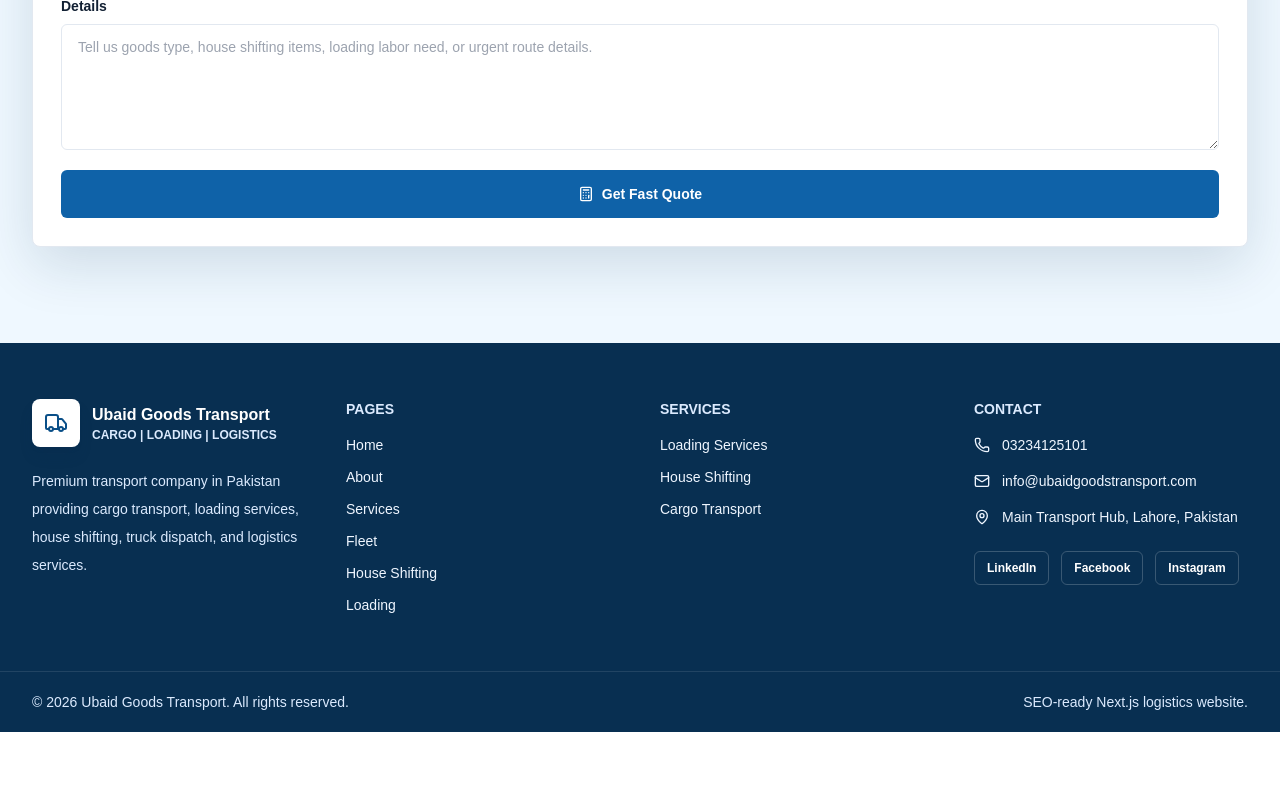
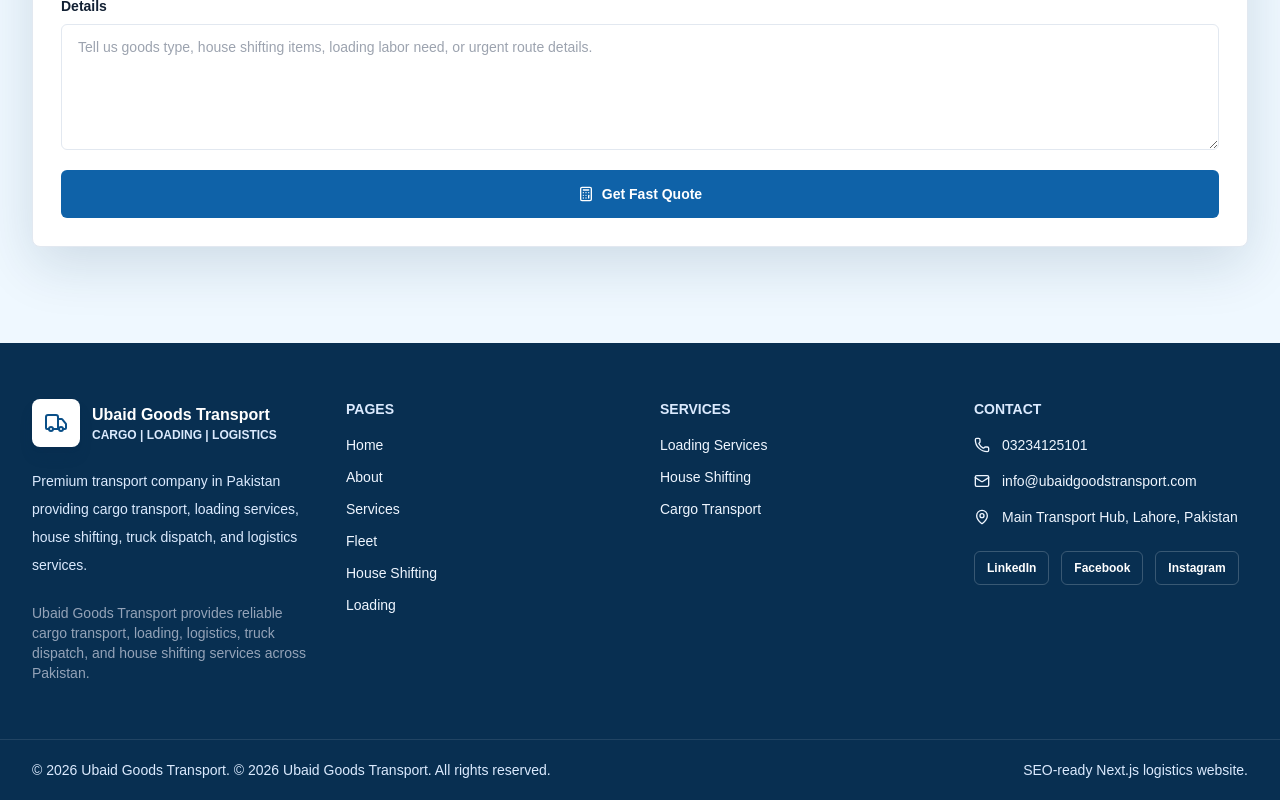
Before and after one commit to ubaid450/ubaid-good-transport, a Next.js app: page /quote in a window 1280 px wide. Shown: the part 854-1654 px from the top of the page. Before the commit the page ends 1586 px from the top, so only its background shows below. Built offline with nearby package versions, Linux system fonts and the light colour scheme; no server answers.

Commit message:
footer content updated

```diff
--- a/components/footer.tsx
+++ b/components/footer.tsx
@@ -16,9 +16,12 @@
           <p className="mt-5 text-sm leading-7 text-blue-100">
             Premium transport company in Pakistan providing cargo transport, loading services, house shifting, truck dispatch, and logistics services.
           </p>
+          <p className="mt-6 text-sm text-slate-400">
+            Ubaid Goods Transport provides reliable cargo transport, loading, logistics, truck dispatch, and house shifting services across Pakistan.
+          </p>
         </div>
 
-        <div>
+         <div>
           <h3 className="text-sm font-bold uppercase text-blue-100">Pages</h3>
           <div className="mt-4 grid gap-3">
             {navLinks.slice(0, 6).map((link) => (
@@ -67,7 +70,7 @@
       </div>
       <div className="border-t border-white/10 py-5">
         <div className="container-pad flex flex-col gap-3 text-sm text-blue-100 sm:flex-row sm:items-center sm:justify-between">
-          <p>© {new Date().getFullYear()} {company?.name || siteConfig.name}. All rights reserved.</p>
+          <p>© {new Date().getFullYear()} {company?.name || siteConfig.name}. © 2026 Ubaid Goods Transport. All rights reserved.</p>
           <p>SEO-ready Next.js logistics website.</p>
         </div>
       </div>
```
